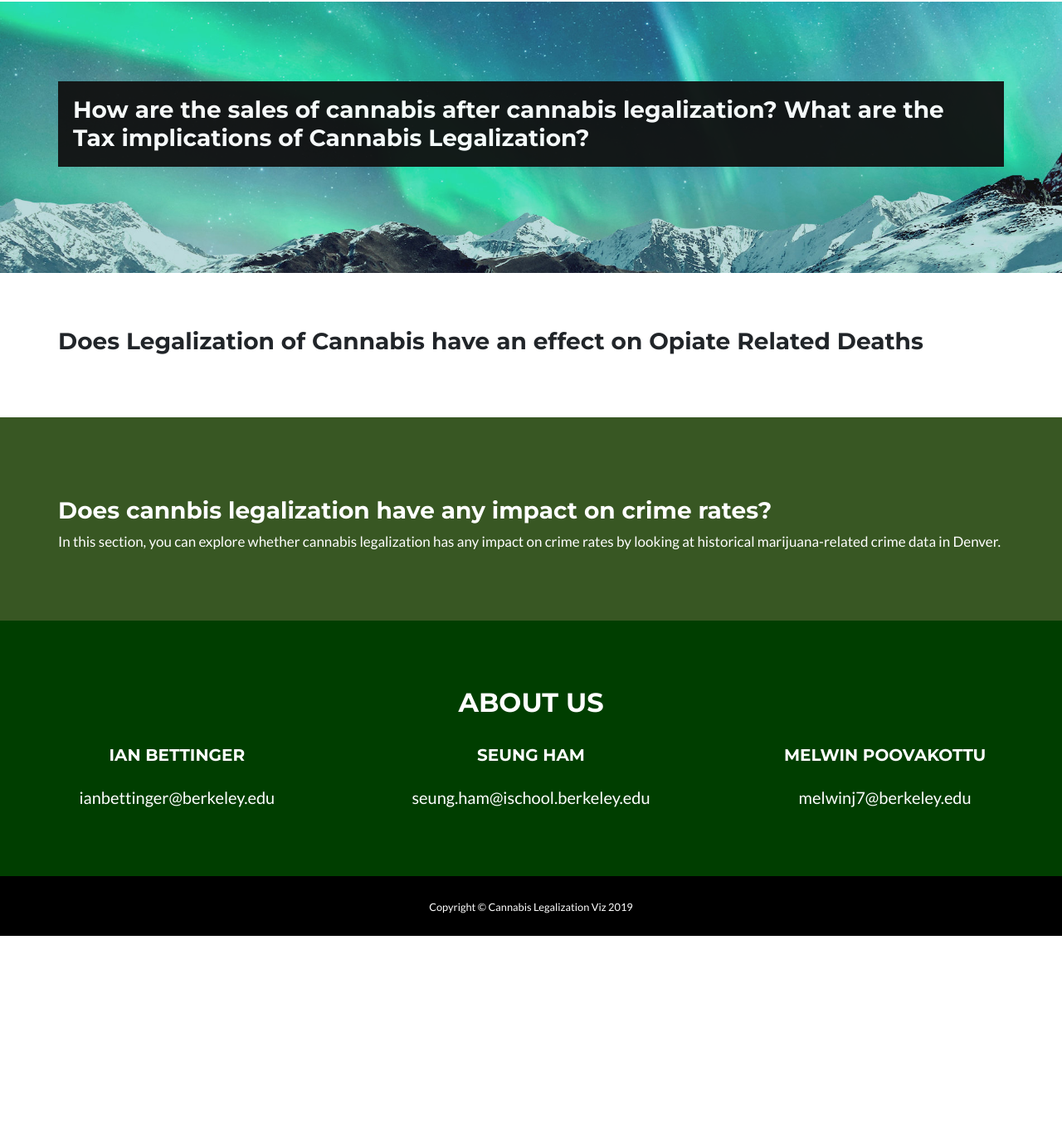
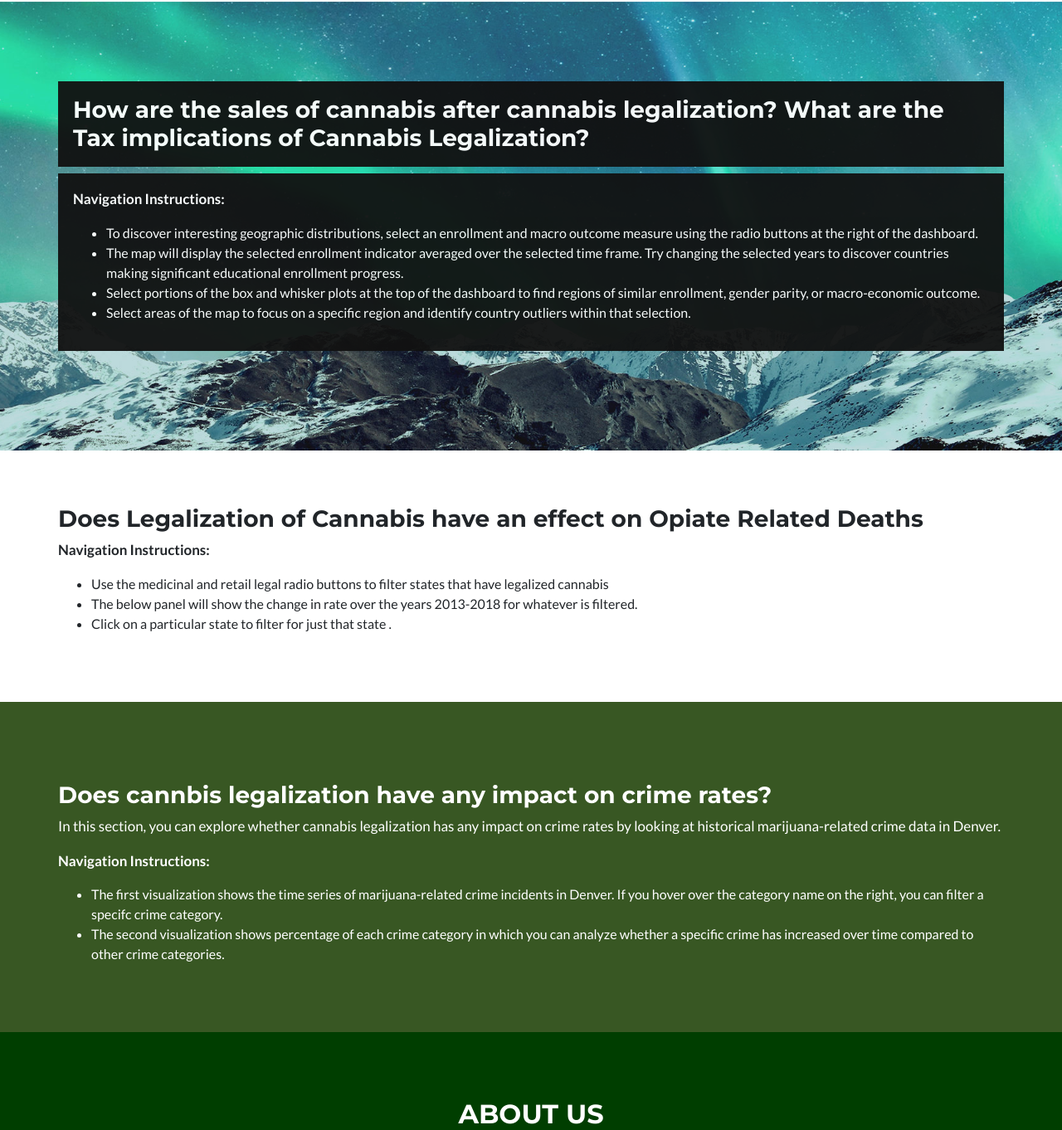
Before and after one commit to kr900910/w209_final_project, a plain HTML site: page index.html in a window 1280 px wide. Shown: the part 1518-2880 px from the top of the page at 83% size. Before the commit the page ends 2646 px from the top, so only its background shows below. Drawn offline with Linux system fonts and the light colour scheme.

Commit message:
Revert "update"
This reverts commit ef1d473af7e6f6945ccd6a1eb0ad86e1030a2792.

```diff
--- a/index.html
+++ b/index.html
@@ -175,7 +175,6 @@
 
 
 			<section class="portfolio parallax2 text-white" id="sales">
-
 				<div class="container">
 					<div class="row">
 						<h3 class = "btn-text"> How are the sales of cannabis after cannabis legalization? What are the Tax implications of Cannabis Legalization? </h3>
@@ -197,7 +196,7 @@
 								</li>
 							</ul>
 						</p> -->
-				<!--		<div class = " btn-text">
+						<div class = " btn-text">
 						<p class="pstyle">
 							<b>Navigation Instructions:</b>
 							<ul>
@@ -215,7 +214,7 @@
 								</li>
 							</ul>
 						</p>
-					</div> -->
+					</div>
 					<br>
 					</div>
 					<div>
@@ -250,7 +249,7 @@
                 <div class="row">
                     <h3>Does Legalization of Cannabis have an effect on Opiate Related Deaths</h3>
                     <div>
-               <!--         <p class="pstyle">
+                        <p class="pstyle">
                             <b>Navigation Instructions:</b>
                             <ul>
                                 <li>
@@ -262,7 +261,7 @@
                                     Click on a particular state to filter for just that state .
                                 </li>
                             </ul>
-                        </p> -->
+                        </p>
                     </div>
 <div>
 <div class='tableauPlaceholder' id='viz1554869124424' style='position: relative'>
@@ -333,7 +332,7 @@
 								</li>
 							</ul> -->
 						</p>
-					<!--	<p class="pstyle">
+						<p class="pstyle">
 							<b>Navigation Instructions:</b>
 							<ul>
 								<li>
@@ -343,7 +342,7 @@
 									The second visualization shows percentage of each crime category in which you can analyze whether a specific crime has increased over time compared to other crime categories.
 								</li>
 							</ul>
-						</p>-->
+						</p>
 					</div>
 					<div>
 						<div class='tableauPlaceholder' id='viz1554697266174' style='position: relative'>
```
